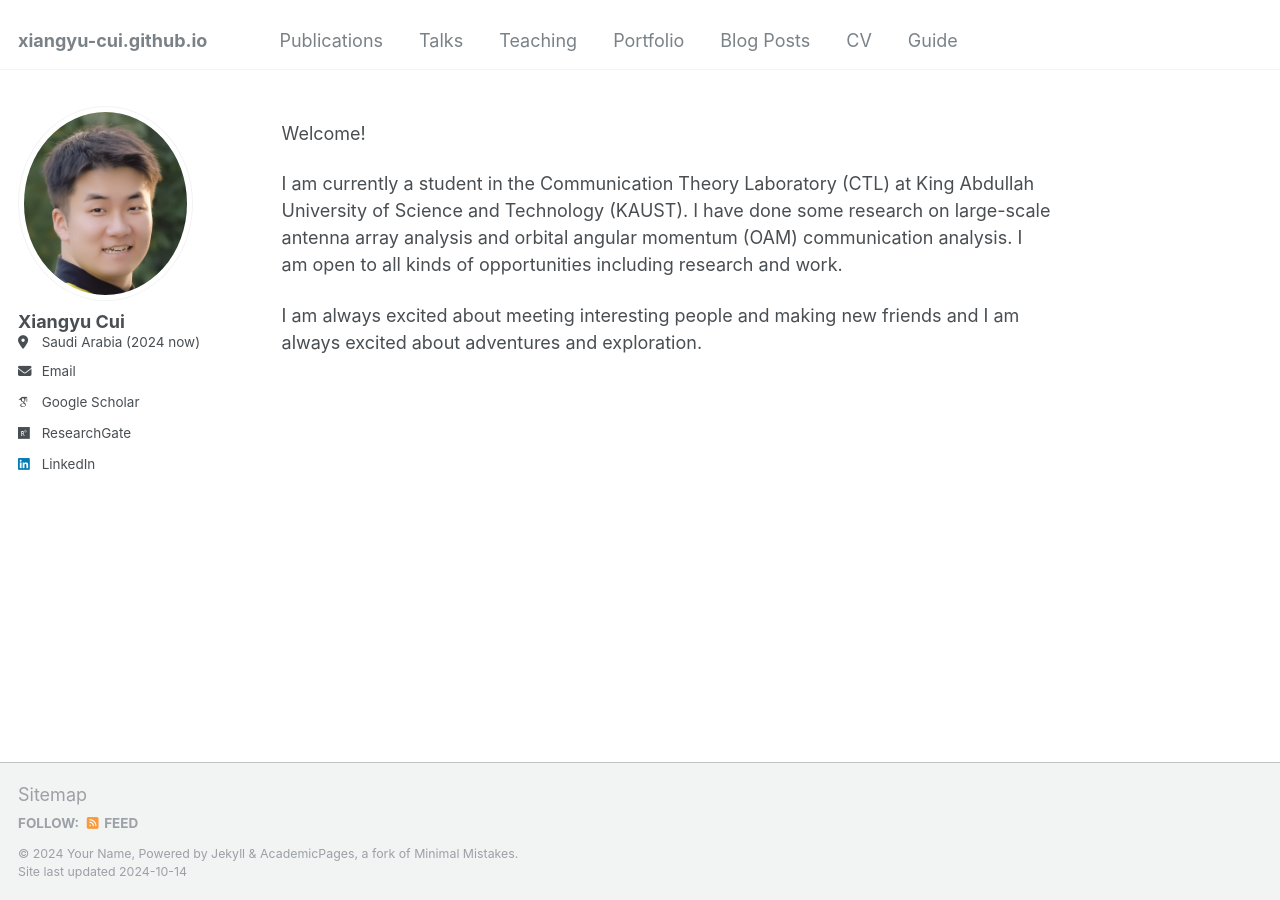
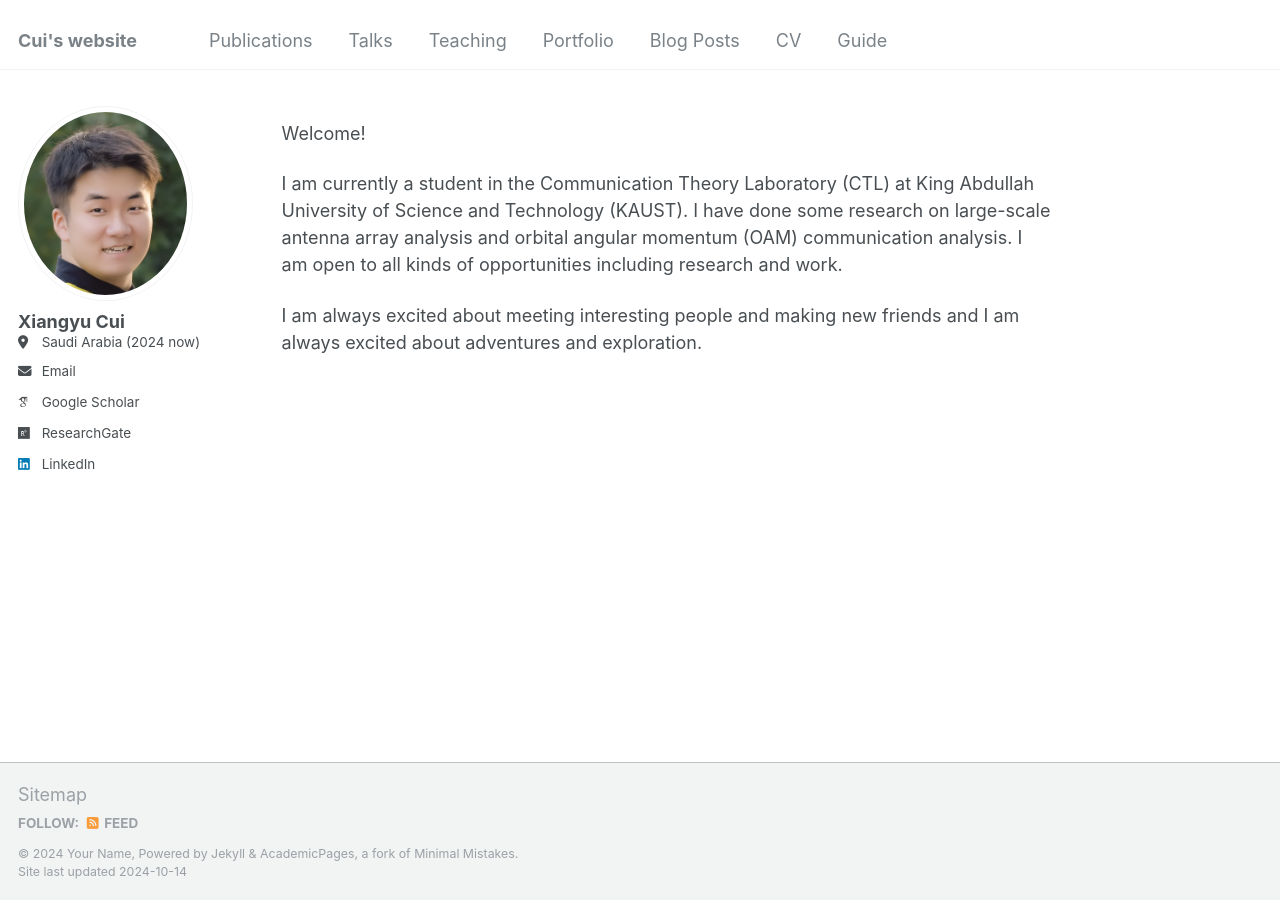
Before and after one commit to Xiangyu-cui/xiangyu-cui.github.io, a Jekyll site: the page built from _pages/about.md, in a window 1280 px wide. Built offline with Jekyll 4.4.1, drawn with Linux system fonts in a browser that asks for light colours; some web fonts are replaced; part of the change alters nothing that is shown.

Commit message:
Update _config.yml

```diff
--- a/_config.yml
+++ b/_config.yml
@@ -8,7 +8,7 @@
 
 # Basic Site Settings
 locale                   : "en-US"
-title                    : #"Your Name / Site Title"
+title                    : "Cui's website"
 title_separator          : "-"
 name                     : &name "Your Name"
 description              : &description "personal description"
```
